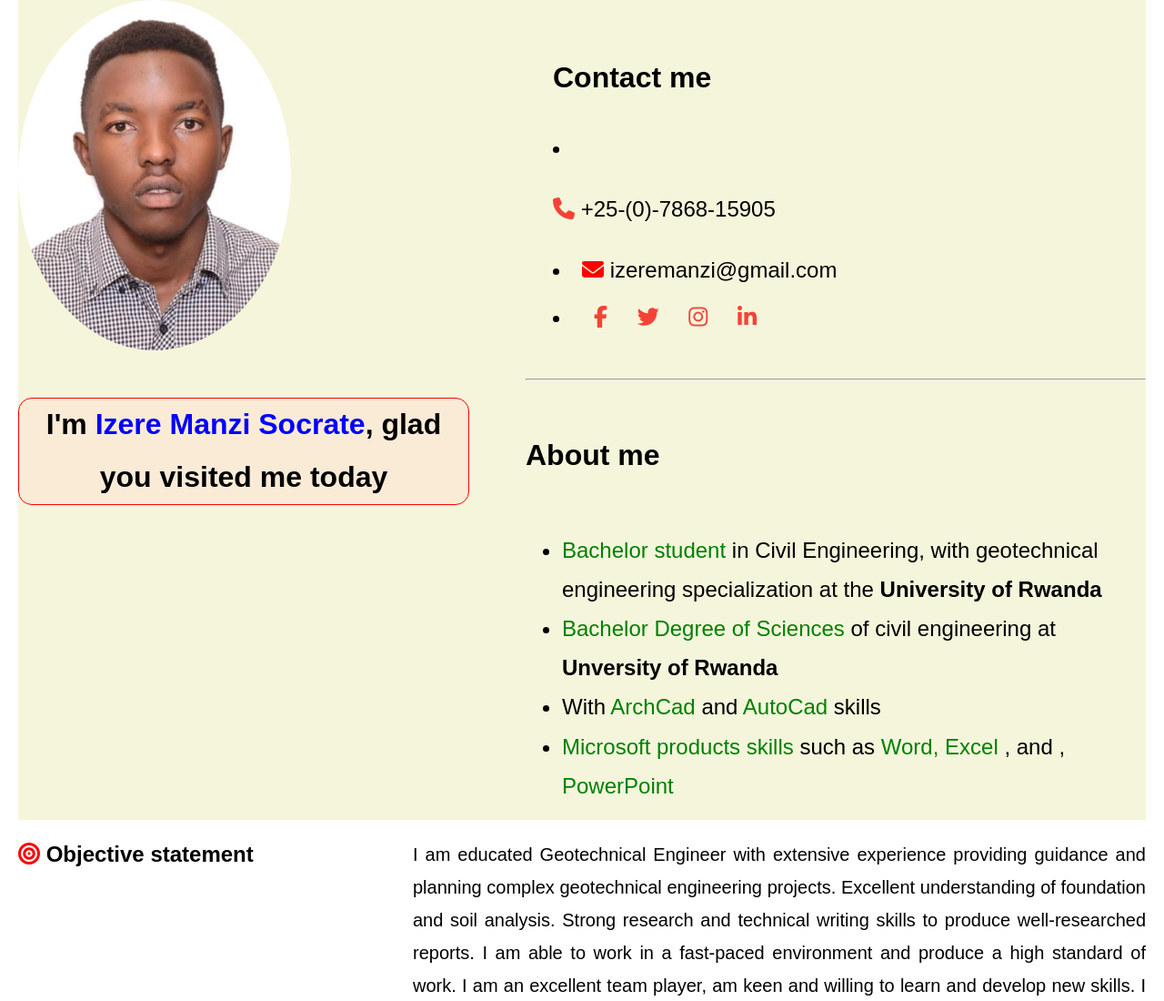
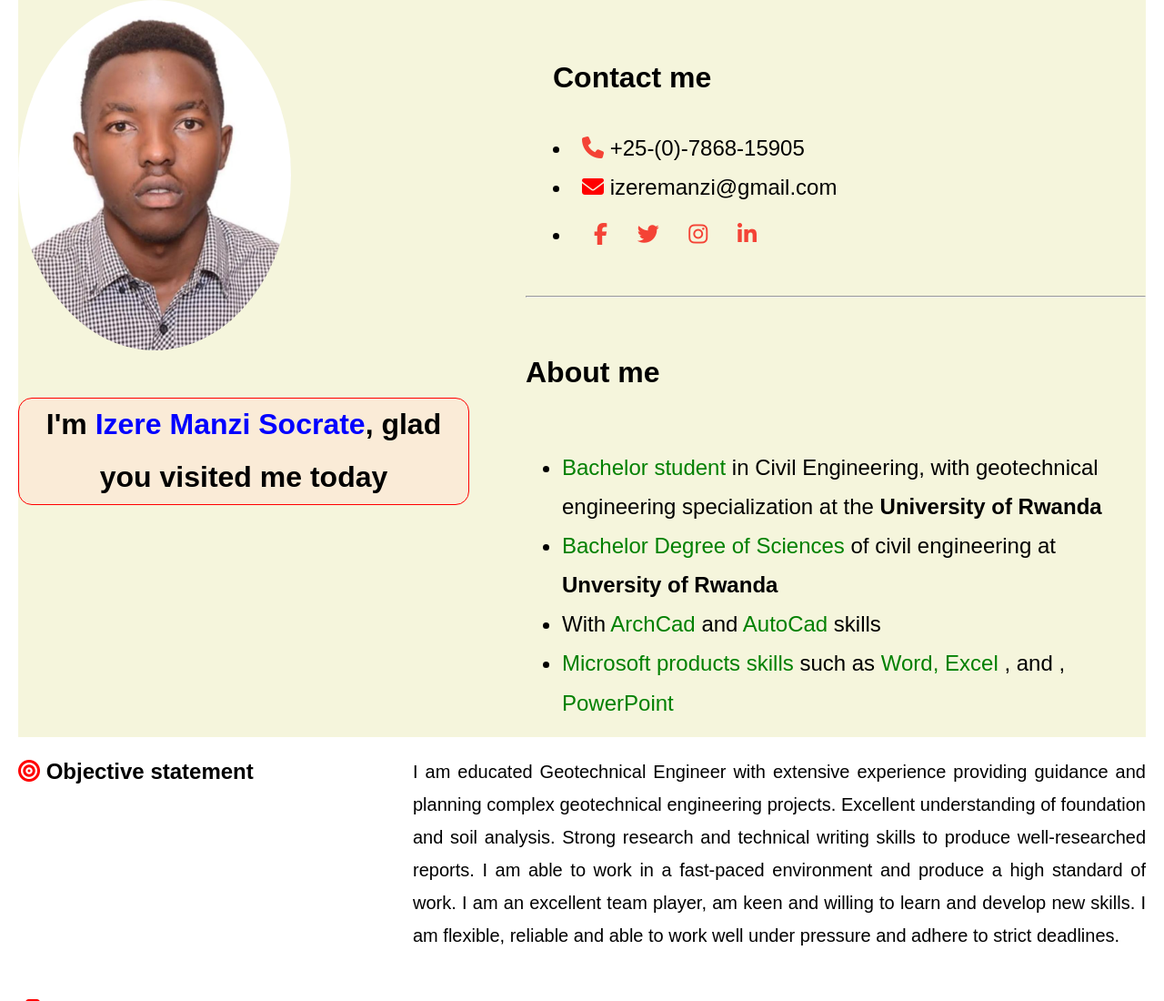
Before and after one commit to Izere12/Izere12.github.io, a plain HTML site: page index.html in a window 1280 px wide. Shown: the top 1100 px of the page at 91% size. Drawn offline with Linux system fonts and the light colour scheme.

Commit message:
Update index.html

```diff
--- a/index.html
+++ b/index.html
@@ -20,7 +20,7 @@
 
                     <div class="footer">
                         <h2 style="font-size: 32px">Contact me</h2>
-                        <li><h3><i class="fa-solid fa-phone"></i> +25-(0)-7868-15905</h3></li>
+                        <li> <i class="fa-solid fa-phone"></i> +25-(0)-7868-15905</li>
                         <li> <i class="fa-solid fa-envelope" style="color: red;"></i> izeremanzi@gmail.com</li>
                         <div class="icons">
                             <li>
```
